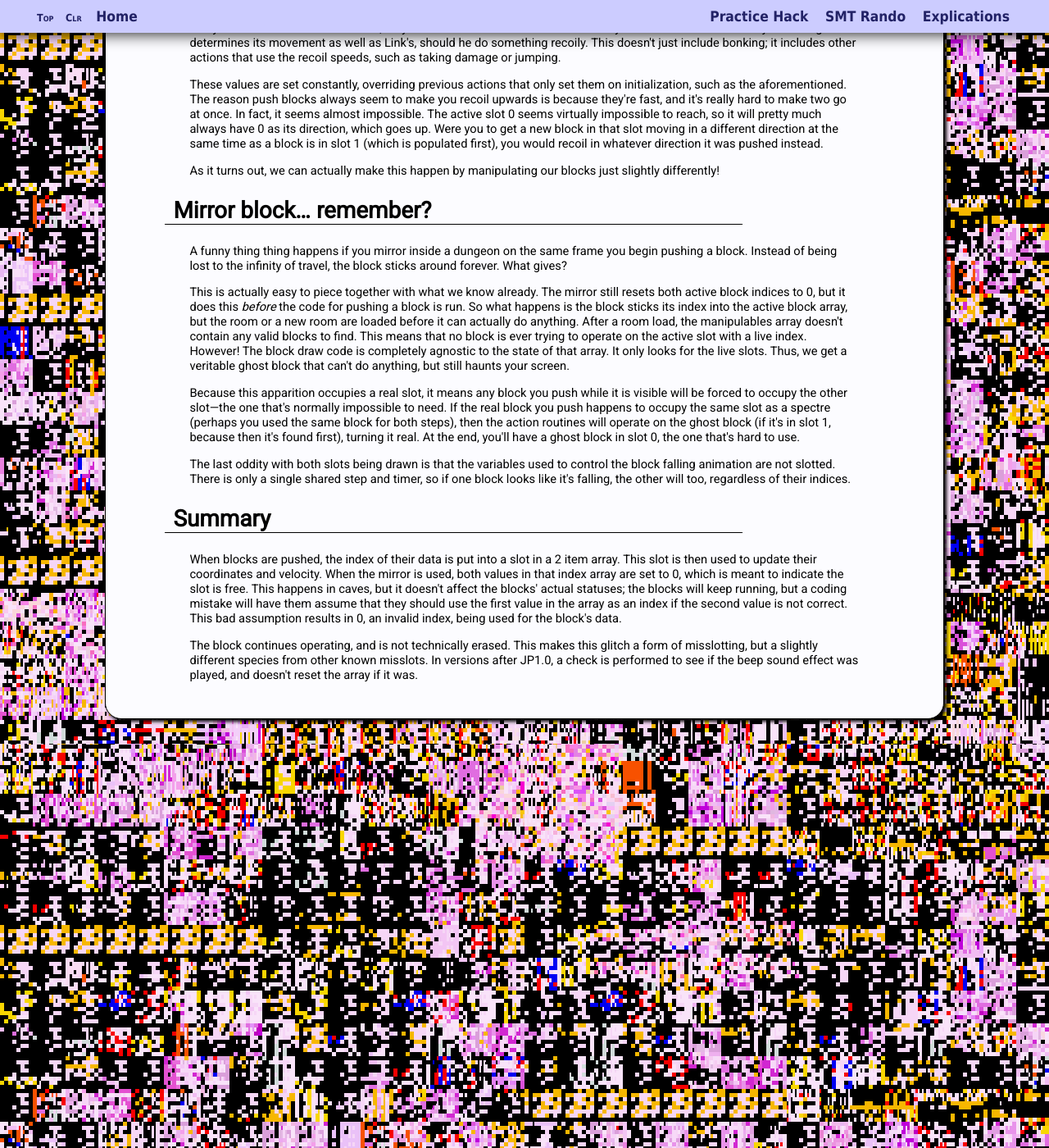
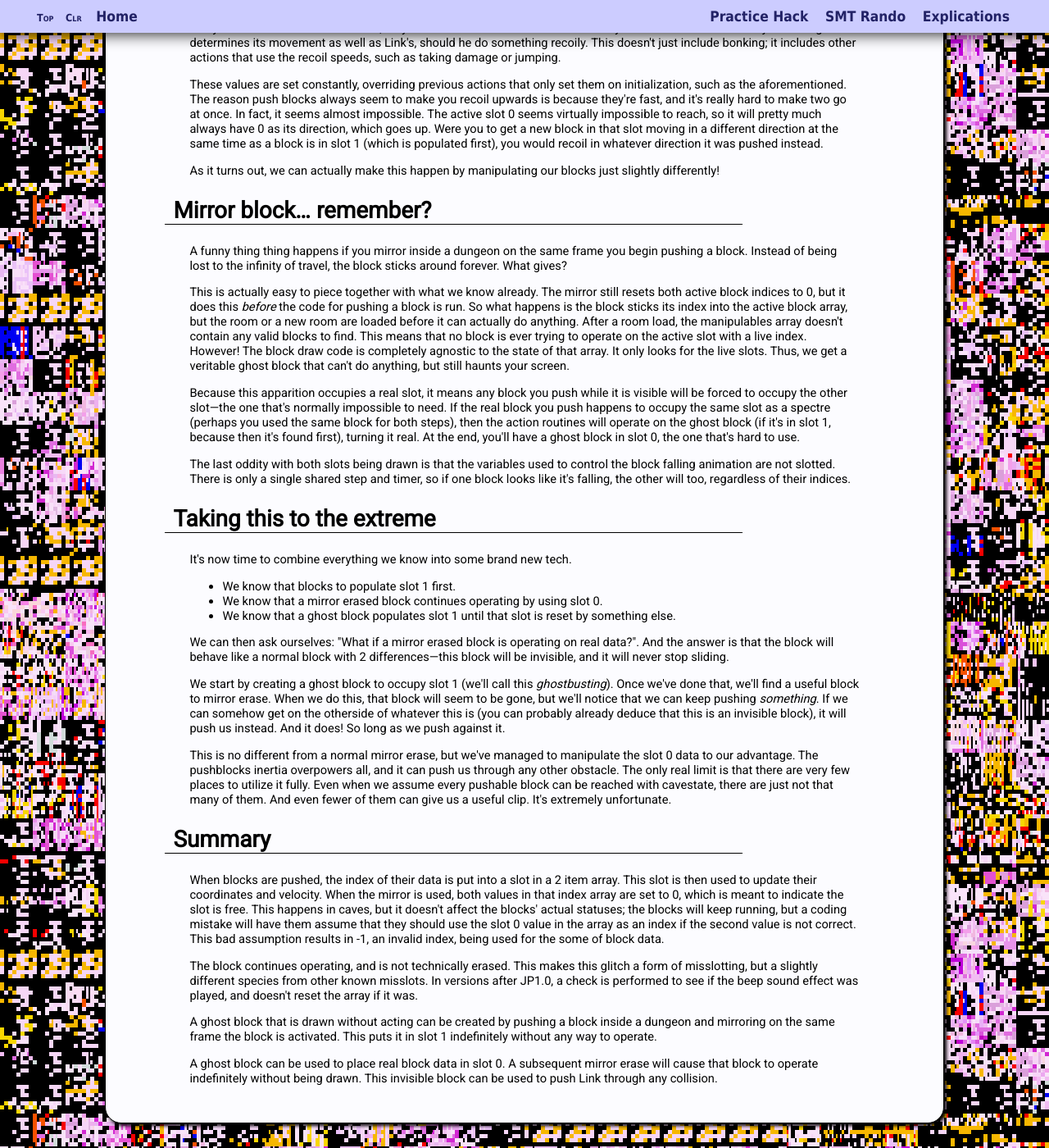
Before and after one commit to spannerisms/spannerisms.github.io, a Jekyll site: the page built from mirrorblock.html, in a window 1280 px wide and 1400 px high, scrolled down 1547 px. Shown: the whole window at 82% size. Built offline with Jekyll 4.4.1, drawn with Linux system fonts in a browser that asks for light colours.

Commit message:
Update mirrorblock.html

```diff
--- a/mirrorblock.html
+++ b/mirrorblock.html
@@ -50,7 +50,20 @@ background: glitchybg
 	<p>Because this apparition occupies a real slot, it means any block you push while it is visible will be forced to occupy the other slot&mdash;the one that's normally impossible to need. If the real block you push happens to occupy the same slot as a spectre (perhaps you used the same block for both steps), then the action routines will operate on the ghost block (if it's in slot 1, because then it's found first), turning it real. At the end, you'll have a ghost block in slot 0, the one that's hard to use.</p>
 	<p>The last oddity with both slots being drawn is that the variables used to control the block falling animation are not slotted. There is only a single shared step and timer, so if one block looks like it's falling, the other will too, regardless of their indices.</p>
 
+	<h2>Taking this to the extreme</h2>
+	<p>It's now time to combine everything we know into some brand new tech.</p>
+	<ul>
+		<li>We know that blocks to populate slot 1 first.</li>
+		<li>We know that a  mirror erased block continues operating by using slot 0.</li>
+		<li>We know that a ghost block populates slot 1 until that slot is reset by something else.</li>
+	</ul>
+	<p>We can then ask ourselves: "What if a mirror erased block is operating on real data?". And the answer is that the block will behave like a normal block with 2 differences&mdash;this block will be invisible, and it will never stop sliding.</p>
+	<p>We start by creating a ghost block to occupy slot 1 (we'll call this <em>ghostbusting</em>). Once we've done that, we'll find a useful block to mirror erase. When we do this, that block will seem to be gone, but we'll notice that we can keep pushing <em>something</em>. If we can somehow get on the otherside of whatever this is (you can probably already deduce that this is an invisible block), it will push us instead. And it does! So long as we push against it.</p>
+	<p>This is no different from a normal mirror erase, but we've managed to manipulate the slot 0 data to our advantage. The pushblocks inertia overpowers all, and it can push us through any other obstacle. The only real limit is that there are very few places to utilize it fully. Even when we assume every pushable block can be reached with cavestate, there are just not that many of them. And even fewer of them can give us a useful clip. It's extremely unfortunate.</p>
+
 	<h2>Summary</h2>
-	<p>When blocks are pushed, the index of their data is put into a slot in a 2 item array. This slot is then used to update their coordinates and velocity. When the mirror is used, both values in that index array are set to 0, which is meant to indicate the slot is free. This happens in caves, but it doesn't affect the blocks' actual statuses; the blocks will keep running, but a coding mistake will have them assume that they should use the first value in the array as an index if the second value is not correct. This bad assumption results in 0, an invalid index, being used for the block's data.</p>
+	<p>When blocks are pushed, the index of their data is put into a slot in a 2 item array. This slot is then used to update their coordinates and velocity. When the mirror is used, both values in that index array are set to 0, which is meant to indicate the slot is free. This happens in caves, but it doesn't affect the blocks' actual statuses; the blocks will keep running, but a coding mistake will have them assume that they should use the slot 0 value in the array as an index if the second value is not correct. This bad assumption results in -1, an invalid index, being used for the some of block data.</p>
 	<p>The block continues operating, and is not technically erased. This makes this glitch a form of misslotting, but a slightly different species from other known misslots. In versions after JP1.0, a check is performed to see if the beep sound effect was played, and doesn't reset the array if it was.</p>
+	<p>A ghost block that is drawn without acting can be created by pushing a block inside a dungeon and mirroring on the same frame the block is activated. This puts it in slot 1 indefinitely without any way to operate.</p>
+	<p>A ghost block can be used to place real block data in slot 0. A subsequent mirror erase will cause that block to operate indefinitely without being drawn. This invisible block can be used to push Link through any collision.</p>
 </div>
```
